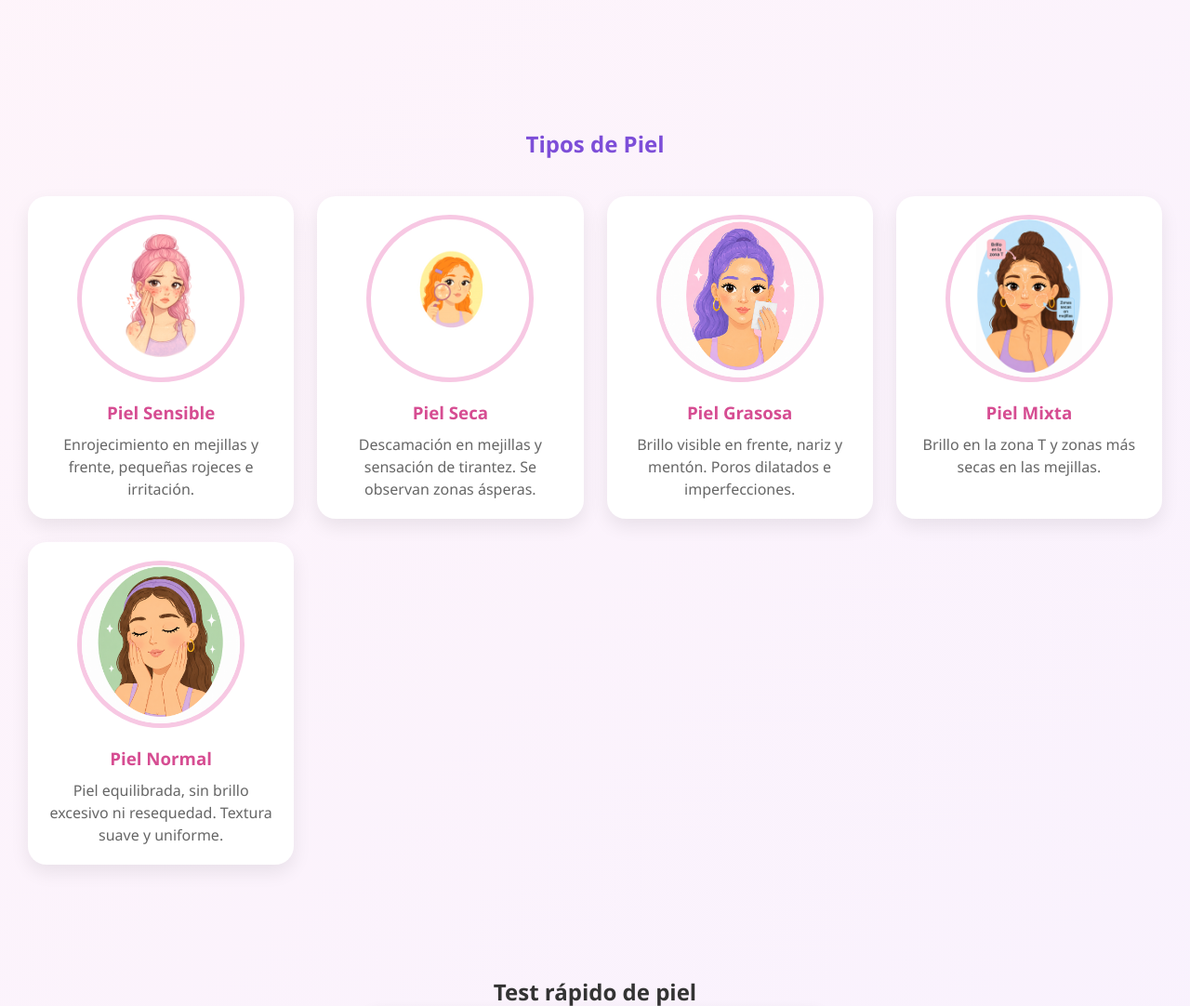
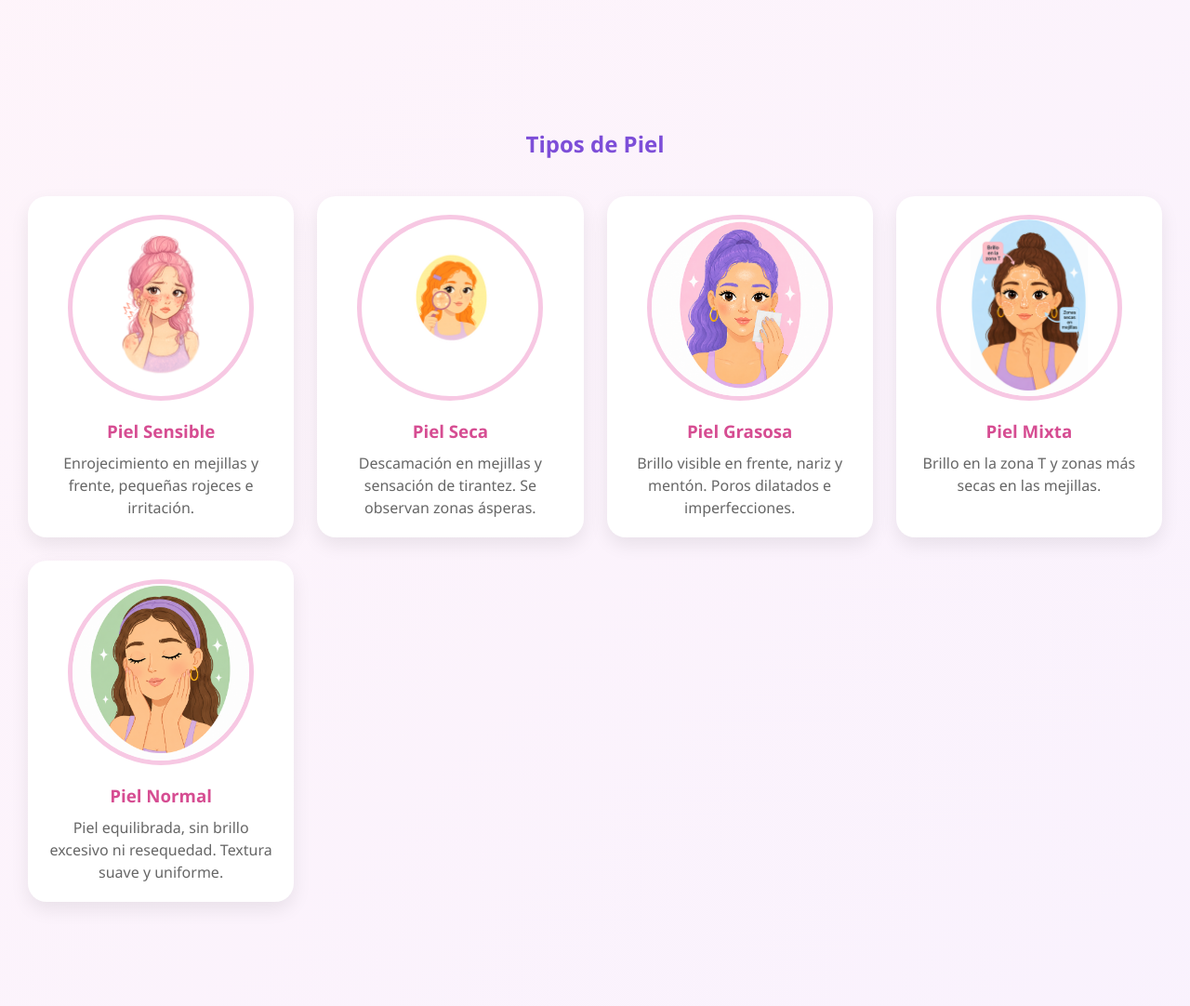
Before and after one commit to PaulaMurcia-a/pagina_MaquillajeIdeal, a FastAPI app: page / in a window 1280 px wide. Shown: the part 576-1658 px from the top of the page at 93% size. Run offline with FastAPI, Linux system fonts and the light colour scheme.

Commit message:
[UPLOAD] IMAGENES

```diff
--- a/static/style.css
+++ b/static/style.css
@@ -215,8 +215,8 @@ footer{
 }
 
 .card img {
-    width: 180px;
-    height: 180px;
+    width: 200px;
+    height: 200px;
     object-fit: contain;
     border-radius: 50%;
 }
```
